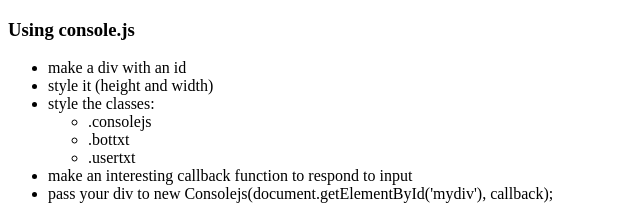
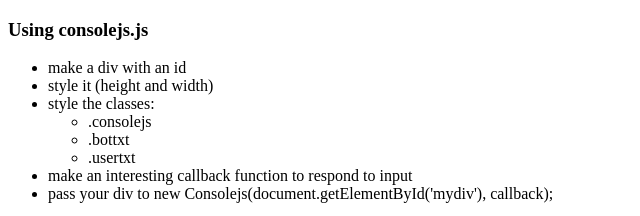
Before and after one commit to msporleder/consolejs, a plain HTML site: page index.html in a window 1280 px wide. Shown: the top 216 px of the page, 0-640 px from the left. Drawn offline with Linux system fonts and the light colour scheme.

Commit message:
use the correct filename

```diff
--- a/index.html
+++ b/index.html
@@ -25,7 +25,7 @@
     </style>
   </head>
   <body>
-    <h3>Using console.js</h3>
+    <h3>Using consolejs.js</h3>
     <p>
     <ul>
       <li>make a div with an id</li>
```
